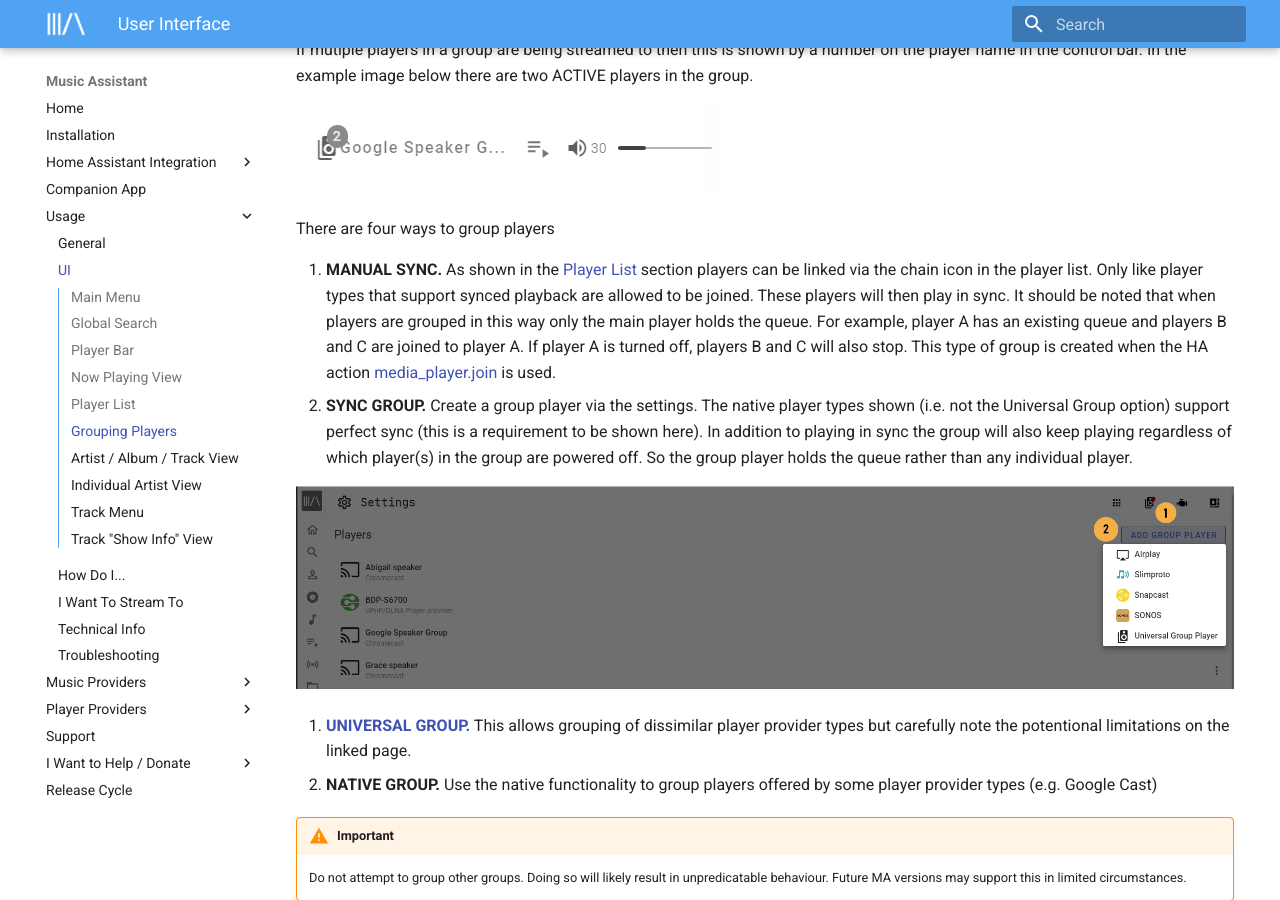
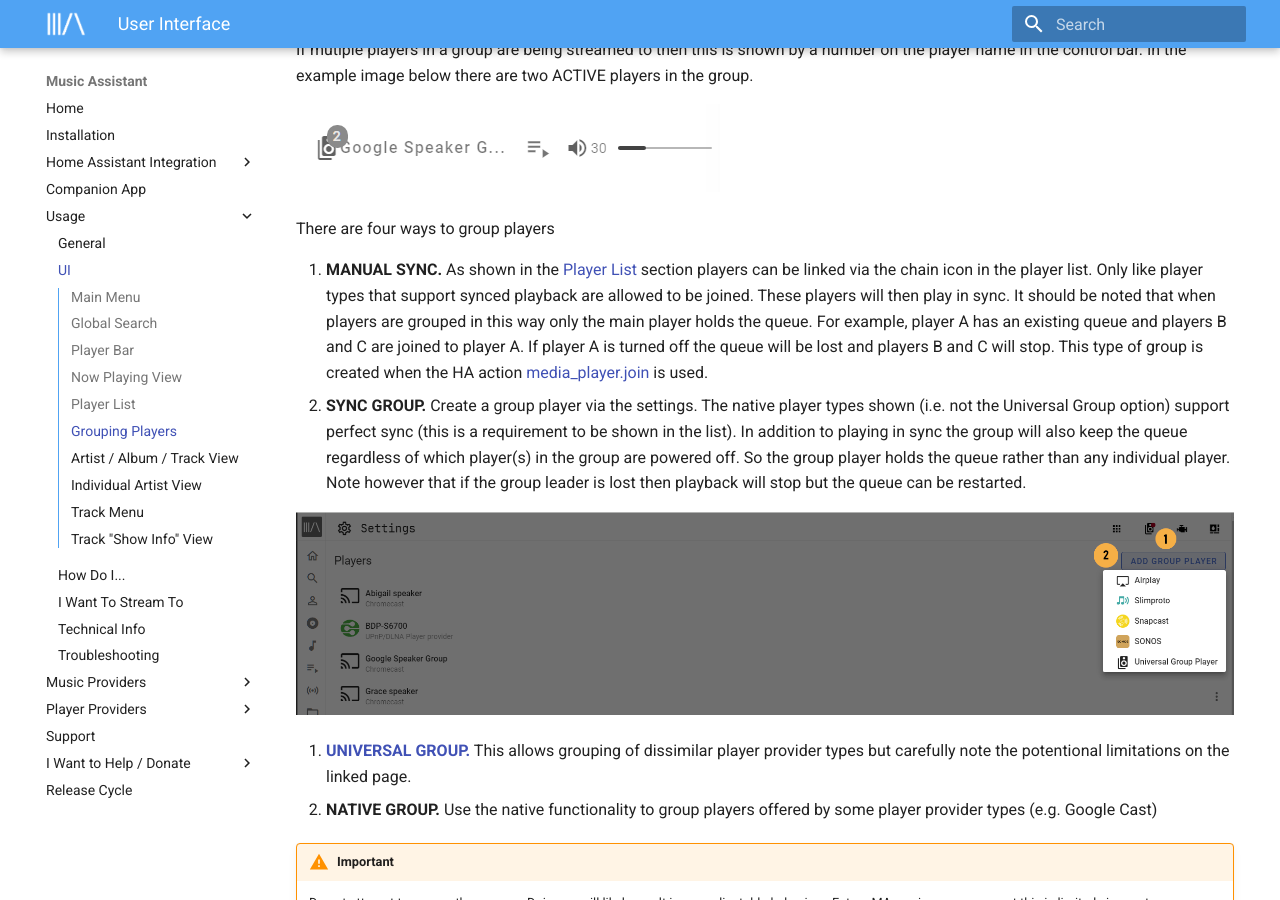
Before and after one commit to pwbriggs/music-assistant.github.io, an MkDocs documentation site: the page built from docs/ui.md, in a window 1280 px wide and 900 px high, scrolled down 3972 px. Built offline with MkDocs 1.6.1 and Material for MkDocs 9.7.7, drawn with Linux system fonts in a browser that asks for light colours.

Commit message:
More clearly explain the group behaviour if players are lost

```diff
--- a/docs/ui.md
+++ b/docs/ui.md
@@ -60,8 +60,8 @@
 
 There are four ways to group players
 
-1.    **MANUAL SYNC.** As shown in the [Player List](#player-list) section players can be linked via the chain icon in the player list. Only like player types that support synced playback are allowed to be joined. These players will then play in sync. It should be noted that when players are grouped in this way only the main player holds the queue. For example, player A has an existing queue and players B and C are joined to player A. If player A is turned off, players B and C will also stop. This type of group is created when the HA action [media_player.join](https://www.home-assistant.io/integrations/media_player/#action-media_playerjoin) is used.
-2.    **SYNC GROUP.** Create a group player via the settings. The native player types shown (i.e. not the Universal Group option) support perfect sync (this is a requirement to be shown here). In addition to playing in sync the group will also keep playing regardless of which player(s) in the group are powered off. So the group player holds the queue rather than any individual player.
+1.    **MANUAL SYNC.** As shown in the [Player List](#player-list) section players can be linked via the chain icon in the player list. Only like player types that support synced playback are allowed to be joined. These players will then play in sync. It should be noted that when players are grouped in this way only the main player holds the queue. For example, player A has an existing queue and players B and C are joined to player A. If player A is turned off the queue will be lost and players B and C will stop. This type of group is created when the HA action [media_player.join](https://www.home-assistant.io/integrations/media_player/#action-media_playerjoin) is used.
+2.    **SYNC GROUP.** Create a group player via the settings. The native player types shown (i.e. not the Universal Group option) support perfect sync (this is a requirement to be shown in the list). In addition to playing in sync the group will also keep the queue regardless of which player(s) in the group are powered off. So the group player holds the queue rather than any individual player. Note however that if the group leader is lost then playback will stop but the queue can be restarted.
 
   ![image](assets/screenshots/syncgroup.png)
 
```
